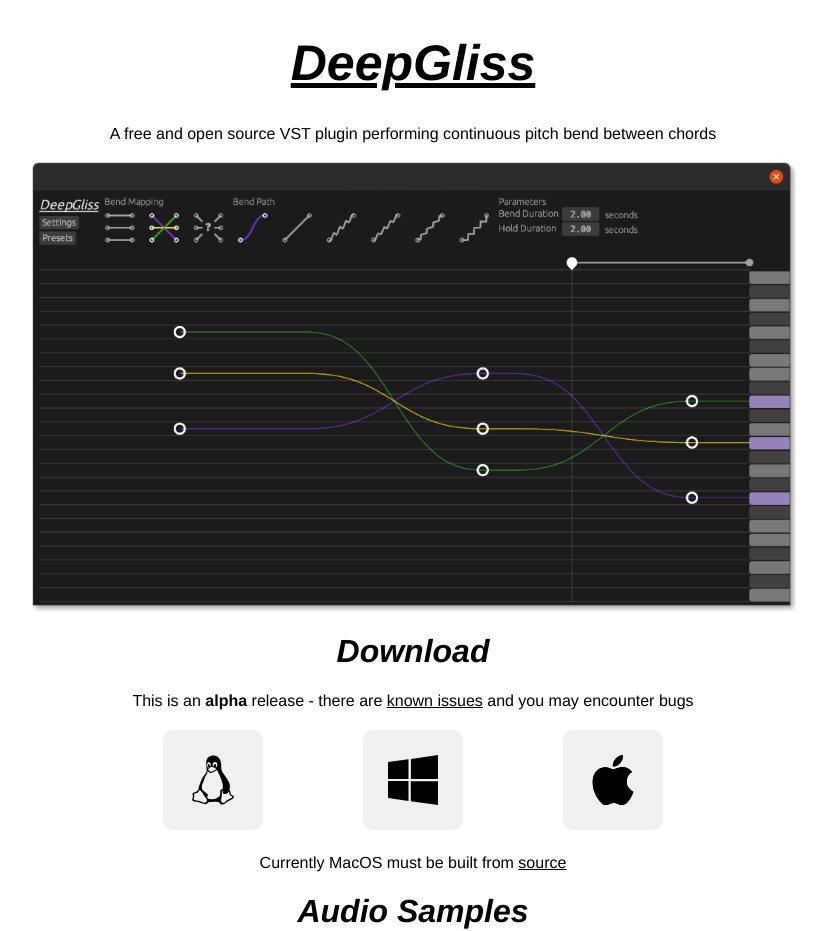
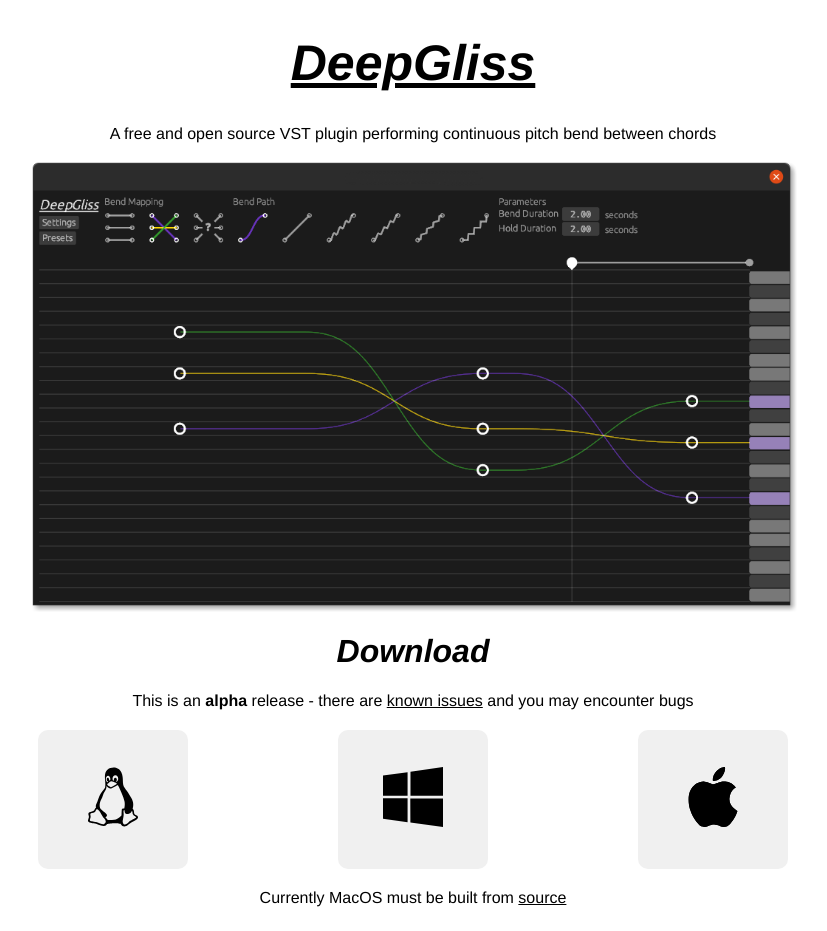
Before and after one commit to JoshuaPostel/deep-gliss, a React (Create React App) app: page / in a window 1280 px wide. Shown: the top 931 px of the page, without its empty margins (227-1054 px from the left). Built offline with nearby package versions, Linux system fonts and the light colour scheme.

Commit message:
percent based download buttons

```diff
--- a/src/Button.css
+++ b/src/Button.css
@@ -1,9 +1,9 @@
 .Download-icon {
   background: #f0f0f0;
   border-radius: 10px;
-  width: 100px;
-  height: 100px;
-  display: block;
+  width: 50%;
+  height: 50%;
+  display: inline-block;
 }
 
 .Download-icon:hover {
@@ -11,18 +11,16 @@
 }
 
 .Download-icon-image {
-  width: 50%;
-  position: absolute;
-  top: 50%;
-  left: 50%;
-  transform: translate(-50%, -50%);
+  width: 40%;
+  height: 40%;
+  position: relative;
+  margin: 25%;
   }
 
 .Holder {
-  margin-left: 50px;
-  margin-right: 50px;
-  width: 100px;
-  height: 100px;
+  width: 25%;
+  height: 25%;
+  max-width: 300px;
   position: relative;
   display: inline-block;
 }
```
